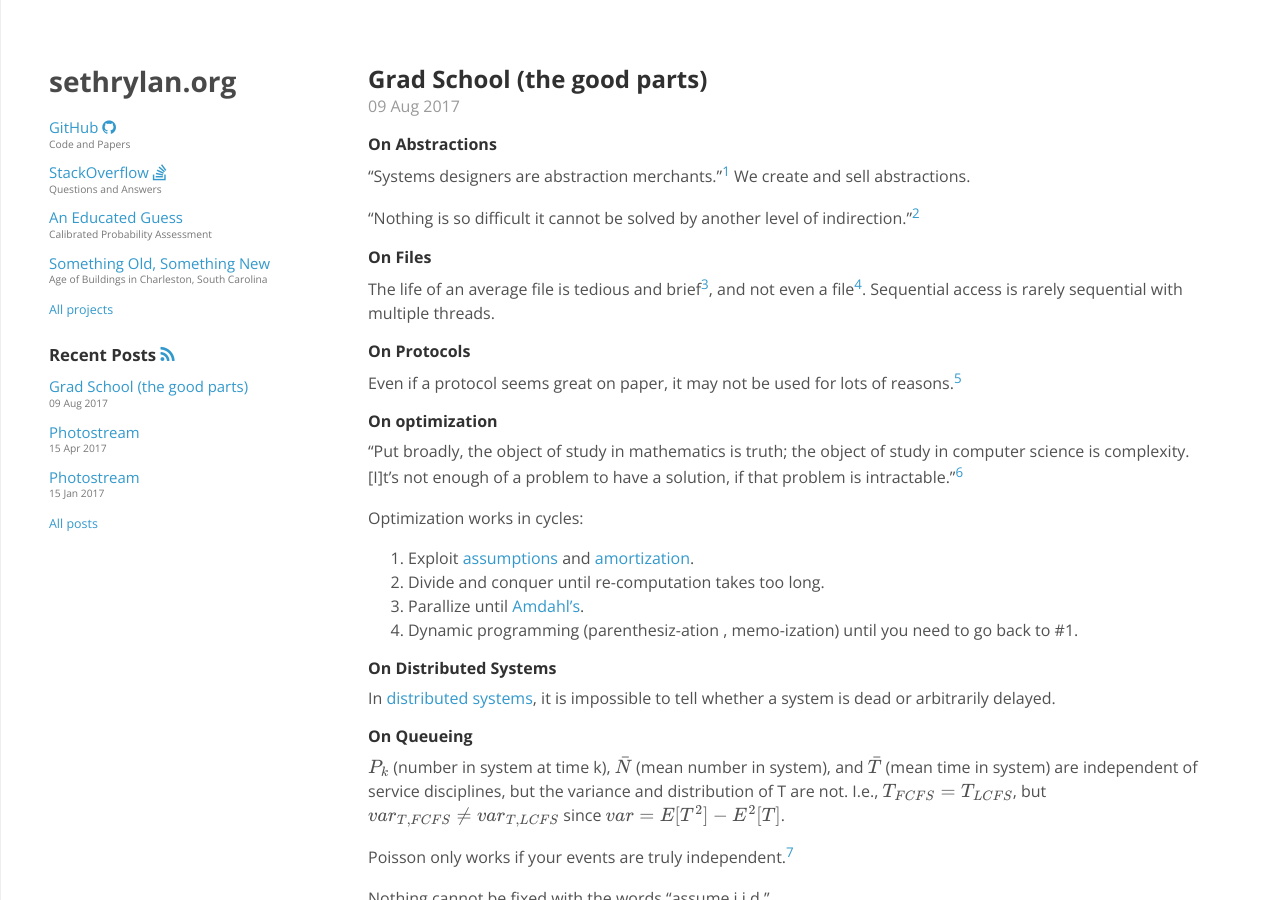
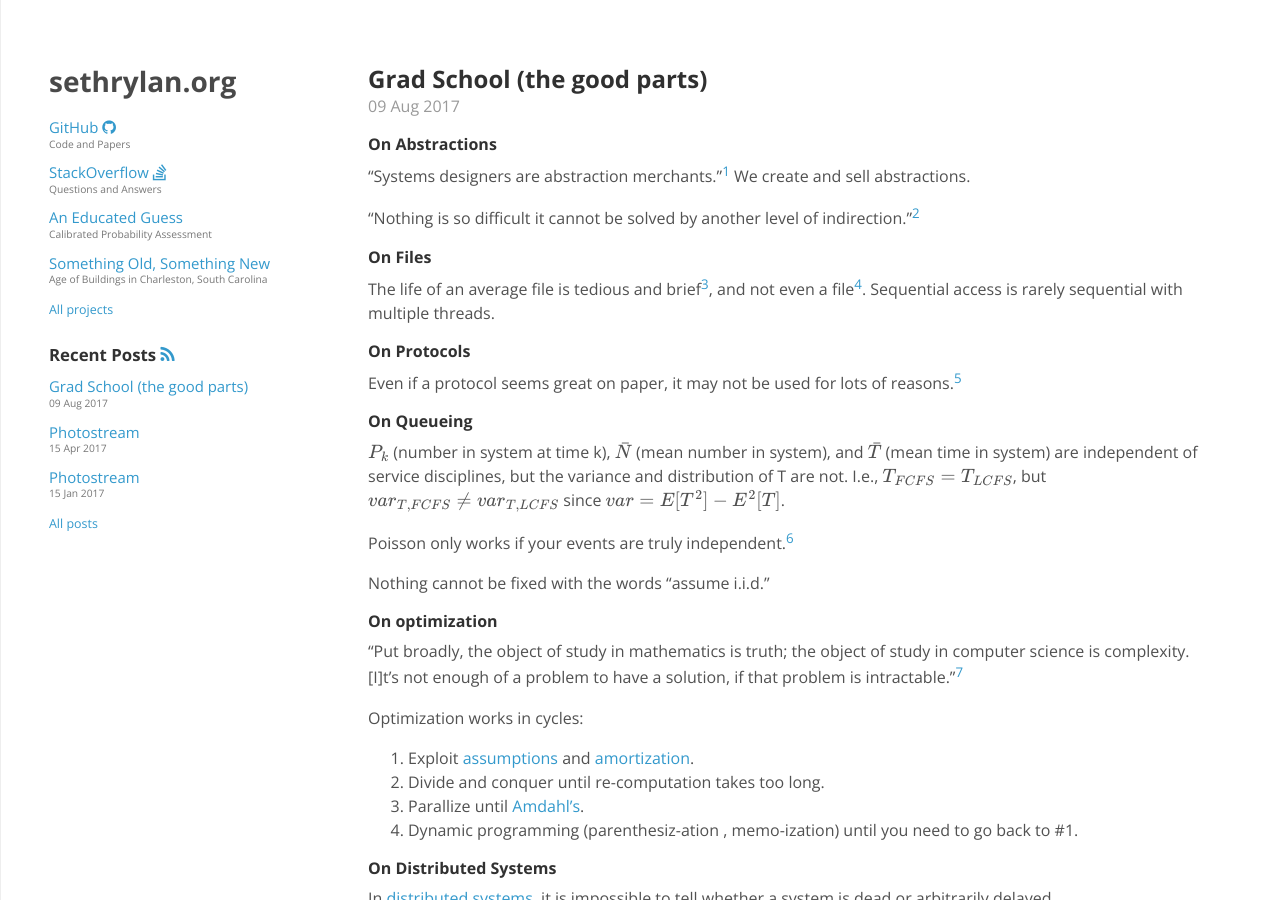
Before and after one commit to sethrylan/sethrylan.github.io, a Jekyll site: the page built from _posts/2017-08-09-notes-from-school.md, in a window 1280 px wide and 900 px high. Built offline with Jekyll 4.4.1, drawn with Linux system fonts in a browser that asks for light colours; nearby versions of some CDN libraries; formulas are drawn with MathJax 3; some of the changed lines change nothing that is shown; some of the changed text lies outside the part shown.

Commit message:
Reordering.

```diff
--- a/_posts/2017-08-09-notes-from-school.md
+++ b/_posts/2017-08-09-notes-from-school.md
@@ -13,18 +13,6 @@ The life of an average file is tedious and brief[^tediousandbrief], and not even
 
 ##### On Protocols
 Even if a protocol seems great on paper, it may not be used for lots of reasons.[^csma]
-
-##### On optimization
-"Put broadly, the object of study in mathematics is truth; the object of study in computer science is complexity. [I]t's not enough of a problem to have a solution, if that problem is intractable."[^toliveby]
-
-Optimization works in cycles:
-1. Exploit [assumptions](dl.acm.org/citation.cfm?id=313859) and [amortization](https://www.youtube.com/watch?v=3MpzavN3Mco).
-1. Divide and conquer until re-computation takes too long.
-1. Parallize until [Amdahl's](https://en.wikipedia.org/wiki/Amdahl%27s_law).
-1. Dynamic programming (parenthesiz-ation , memo-ization) until you need to go back to #1.
-
-##### On Distributed Systems
-In [distributed systems](https://github.com/aphyr/distsys-class), it is impossible to tell whether a system is dead or arbitrarily delayed.
 
 ##### On Queueing
 $P_k$ (number in system at time k), $\bar{N}$ (mean number in system), and $\bar{T}$ (mean time in system) are independent of service disciplines, but the variance and distribution of T are not. I.e., $T_{FCFS} = T_{LCFS}$, but $var_{T,FCFS} \neq var_{T,LCFS}$ since $var = E[T^2] - E^2[T]$.
@@ -44,6 +32,18 @@ Nothing cannot be fixed with the words "assume i.i.d."
 | recurse on input: work on way up     | insertion sort               | merge sort  |
 | recurse on output: work on way down  | selection sort               |   Quicksort (kind of) |
  -->
+
+##### On optimization
+"Put broadly, the object of study in mathematics is truth; the object of study in computer science is complexity. [I]t's not enough of a problem to have a solution, if that problem is intractable."[^toliveby]
+
+Optimization works in cycles:
+1. Exploit [assumptions](dl.acm.org/citation.cfm?id=313859) and [amortization](https://www.youtube.com/watch?v=3MpzavN3Mco).
+1. Divide and conquer until re-computation takes too long.
+1. Parallize until [Amdahl's](https://en.wikipedia.org/wiki/Amdahl%27s_law).
+1. Dynamic programming (parenthesiz-ation , memo-ization) until you need to go back to #1.
+
+##### On Distributed Systems
+In [distributed systems](https://github.com/aphyr/distsys-class), it is impossible to tell whether a system is dead or arbitrarily delayed.
 
 ##### On Data
 Curse of Multidimensionality: as the number of attributes/dimensions in a dataset increases, the average distance becomes larger, making it more difficult to detect outliers[^nimbus] and leading to overfitted models.[^multidimensionality]
```
